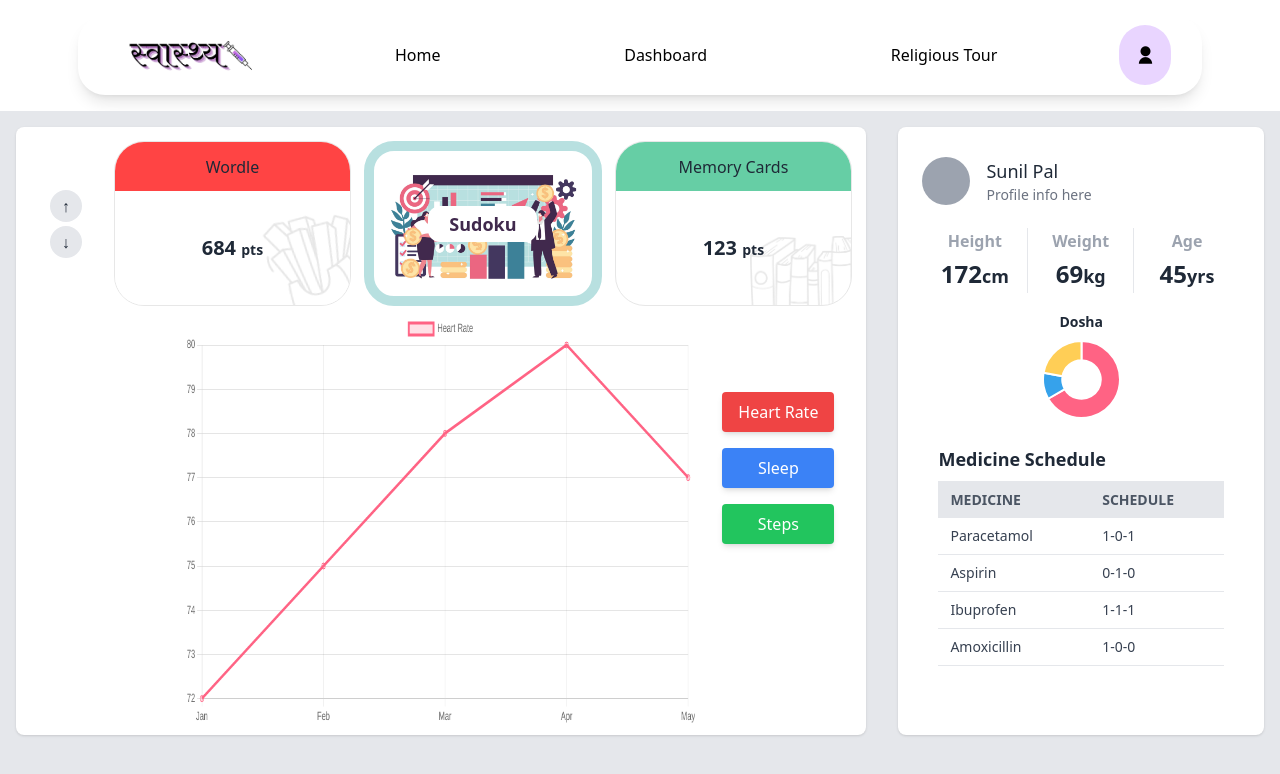
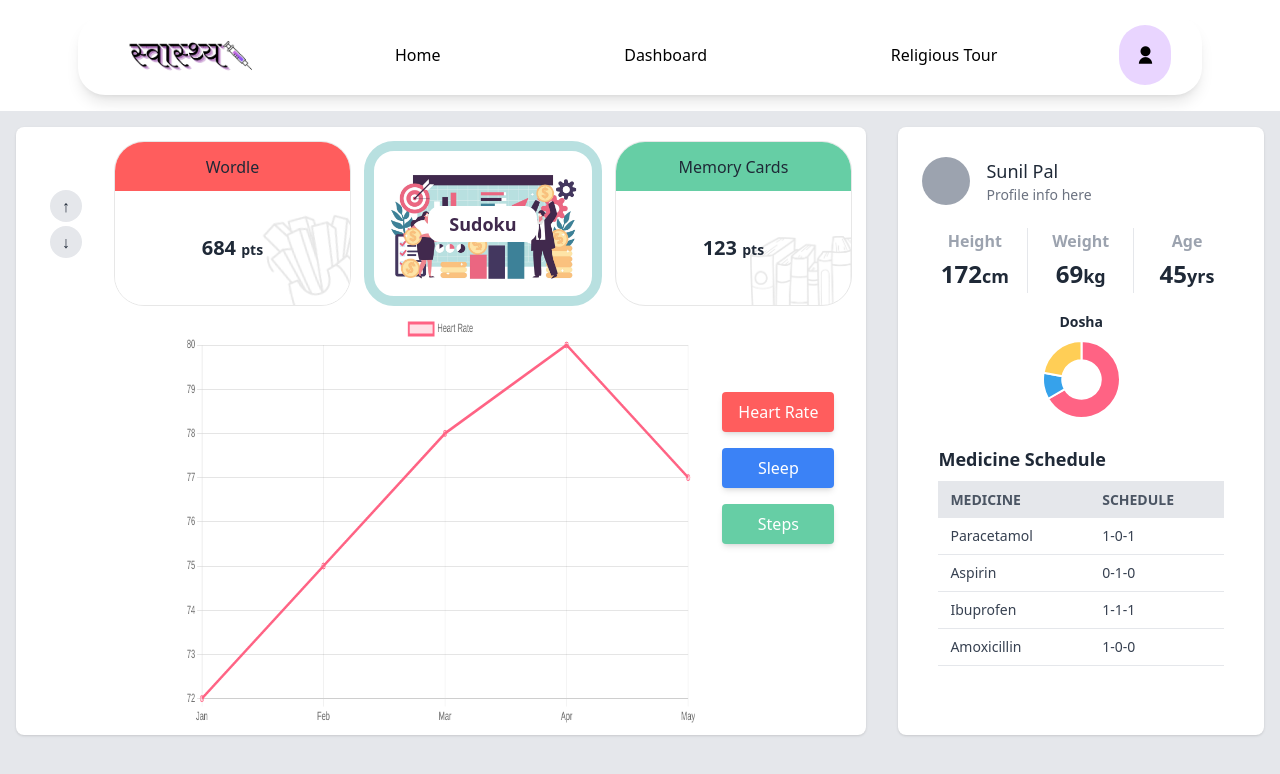
Before and after one commit to juhid30/MinGWx86_CodeUtsava-8.0, a React (Vite) app in the folder frontend/: page /dashboard in a window 1280 px wide. Shown: the top 774 px of the page. Built offline with nearby package versions, Linux system fonts and the light colour scheme.

Commit message:
Dashboard

```diff
--- a/frontend/src/components/Dashboard.jsx
+++ b/frontend/src/components/Dashboard.jsx
@@ -158,7 +158,7 @@ const Dashboard = () => {
                 <div className="absolute right-6 top-20 flex flex-col space-y-4">
                   <button
                     onClick={() => handleButtonClick("heartRate")}
-                    className="bg-red-500 text-white py-2 px-4 rounded shadow-md transition-transform transform hover:scale-105"
+                    className="bg-[#ff5d5d] text-white py-2 px-4 rounded shadow-md transition-transform transform hover:scale-105"
                   >
                     Heart Rate
                   </button>
@@ -170,7 +170,7 @@ const Dashboard = () => {
                   </button>
                   <button
                     onClick={() => handleButtonClick("steps")}
-                    className="bg-green-500 text-white py-2 px-4 rounded shadow-md transition-transform transform hover:scale-105"
+                    className="bg-[#66CEA5] text-white py-2 px-4 rounded shadow-md transition-transform transform hover:scale-105"
                   >
                     Steps
                   </button>
@@ -205,7 +205,7 @@ const Dashboard = () => {
                       src={fries || "path/to/money-image"}
                       alt="Money"
                     />
-                    <div className="h-[30%] w-[100%] flex items-center justify-center font-medium bg-[#ff4444]">
+                    <div className="h-[30%] w-[100%] flex items-center justify-center font-medium bg-[#ff5d5d]">
                       {labels.amountSpent}
                     </div>
                     <div className="h-[70%] w-[100%] flex items-center justify-center text-[18px] z-[1] bg-white">
```
